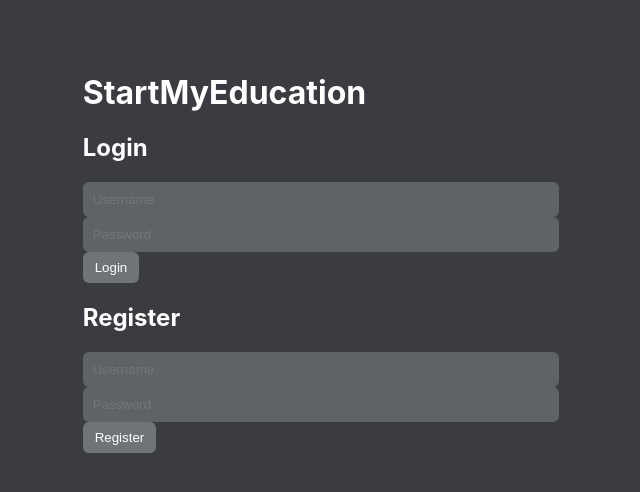
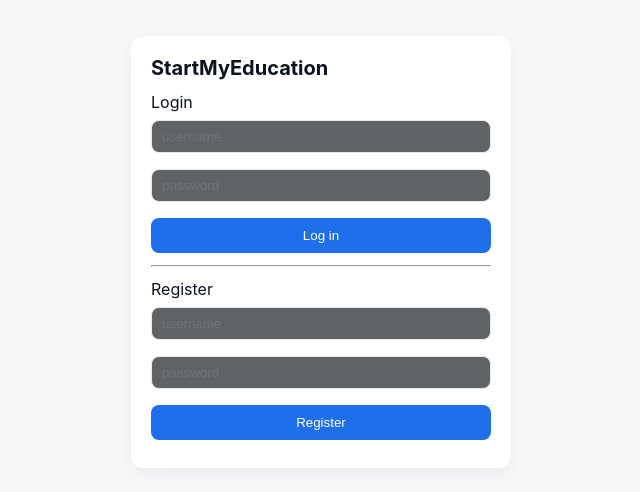
Before and after one commit to GUY-cpu-sketch/chat, a website: page public/index.html in a window 1280 px wide. Shown: the part 148-640 px from the top of the page, without its empty margins (319-959 px from the left). Drawn offline with nearby package versions, Linux system fonts and the light colour scheme; no server answers.

Commit message:
Update index.html

```diff
--- a/public/index.html
+++ b/public/index.html
@@ -1,28 +1,40 @@
-<!DOCTYPE html>
+<!doctype html>
 <html lang="en">
 <head>
-  <meta charset="UTF-8" />
-  <meta name="viewport" content="width=device-width, initial-scale=1.0" />
+  <meta charset="utf-8" />
+  <meta name="viewport" content="width=device-width,initial-scale=1" />
   <title>StartMyEducation — Login</title>
   <link rel="stylesheet" href="style.css" />
+  <style>
+    body { font-family:Inter,system-ui,Arial; background:#f6f8fa; color:#0b1220; display:flex; align-items:center; justify-content:center; height:100vh; margin:0; }
+    .box { background:#fff; padding:20px; border-radius:12px; box-shadow:0 6px 20px rgba(15,20,30,0.06); width:340px; }
+    h1 { margin:0 0 12px 0; font-size:20px; }
+    input { width:100%; padding:8px 10px; margin:8px 0; border-radius:8px; border:1px solid #e6e9ee; }
+    button { width:100%; padding:10px; margin-top:8px; background:#1f6feb; color:white; border:none; border-radius:8px; cursor:pointer; }
+    .row { display:flex; gap:8px; }
+    .msg { color:#7b8794; font-size:0.9rem; margin-top:8px; text-align:center; }
+  </style>
 </head>
 <body>
-  <div class="authContainer">
+  <div class="box">
     <h1>StartMyEducation</h1>
-
-    <div class="authBox">
-      <h2>Login</h2>
-      <input id="loginUsername" placeholder="Username" />
-      <input id="loginPassword" type="password" placeholder="Password" />
-      <button id="loginBtn">Login</button>
+    <div>
+      <label>Login</label>
+      <input id="loginUsername" placeholder="username" />
+      <input id="loginPassword" type="password" placeholder="password" />
+      <button id="loginBtn">Log in</button>
     </div>
 
-    <div class="authBox">
-      <h2>Register</h2>
-      <input id="registerUsername" placeholder="Username" />
-      <input id="registerPassword" type="password" placeholder="Password" />
+    <hr style="margin:12px 0" />
+
+    <div>
+      <label>Register</label>
+      <input id="registerUsername" placeholder="username" />
+      <input id="registerPassword" type="password" placeholder="password" />
       <button id="registerBtn">Register</button>
     </div>
+
+    <div class="msg" id="loginMsg"></div>
   </div>
 
   <script src="/socket.io/socket.io.js"></script>
```
